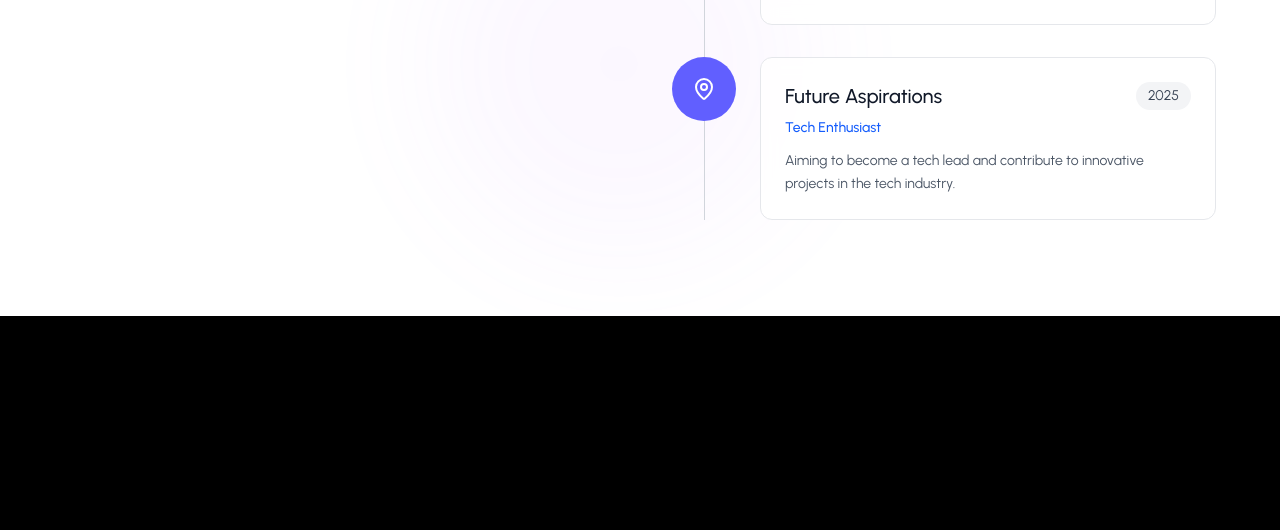
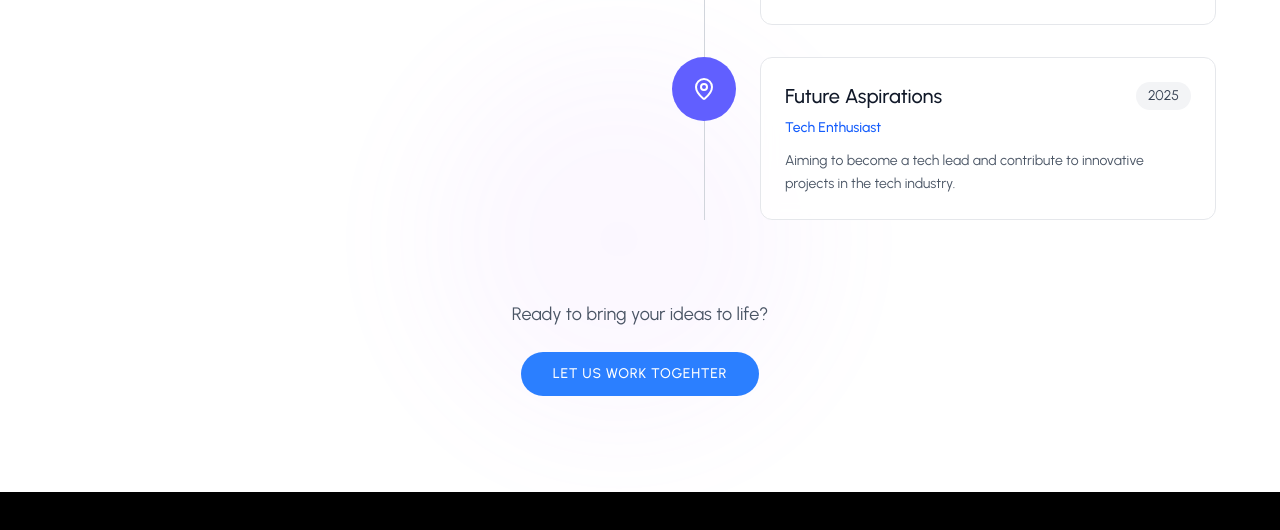
Before and after one commit to MDRezaulHasan/md-rezaul-hasan-ui, a React (Vite) app: page / in a window 1280 px wide. Shown: the part 6119-6649 px from the top of the page. Built offline with nearby package versions, Linux system fonts and the light colour scheme.

Commit message:
1:29:19 finish till about section. Will start with contact section

```diff
--- a/src/components/sections/AboutSection.jsx
+++ b/src/components/sections/AboutSection.jsx
@@ -215,10 +215,37 @@ const AboutSection = () => {
 
 
                 </motion.div>
+            </div>
+
+            {/* Call to Action */}
+            <motion.div
+            initial="hidden"
+            animate={isInView? "visible":"hidden"}
+            variants={containerVariants}
+            className='text-center mt-20'
+            >
+                <motion.div
+                variants={itemVariants}
+                className='flex flex-col items-center space-y-6'
+                >
+                    <p
+                    className={`text-lg ${
+                        isDarkMode?'text-gray-400':'text-gray-600'
+                    }`}>
+                        Ready to bring your ideas to life?
+                    </p>
+
+                    <motion.button
+                    whileHover={{y:-2, scale:1.05}}
+                    whileTap={{scale:0.98}}
+                    className='bg-blue-500 hover:bg-blue-600 text-white px-8 py-3 rounded-full text-sm uppercase tracking-wider font-medium transition-all duration-300'
+                    >
+                        Let us work Togehter
+                    </motion.button>
+                </motion.div>
+            </motion.div>
 
 
-
-            </div>
         </div>
     </section>
   )
```
